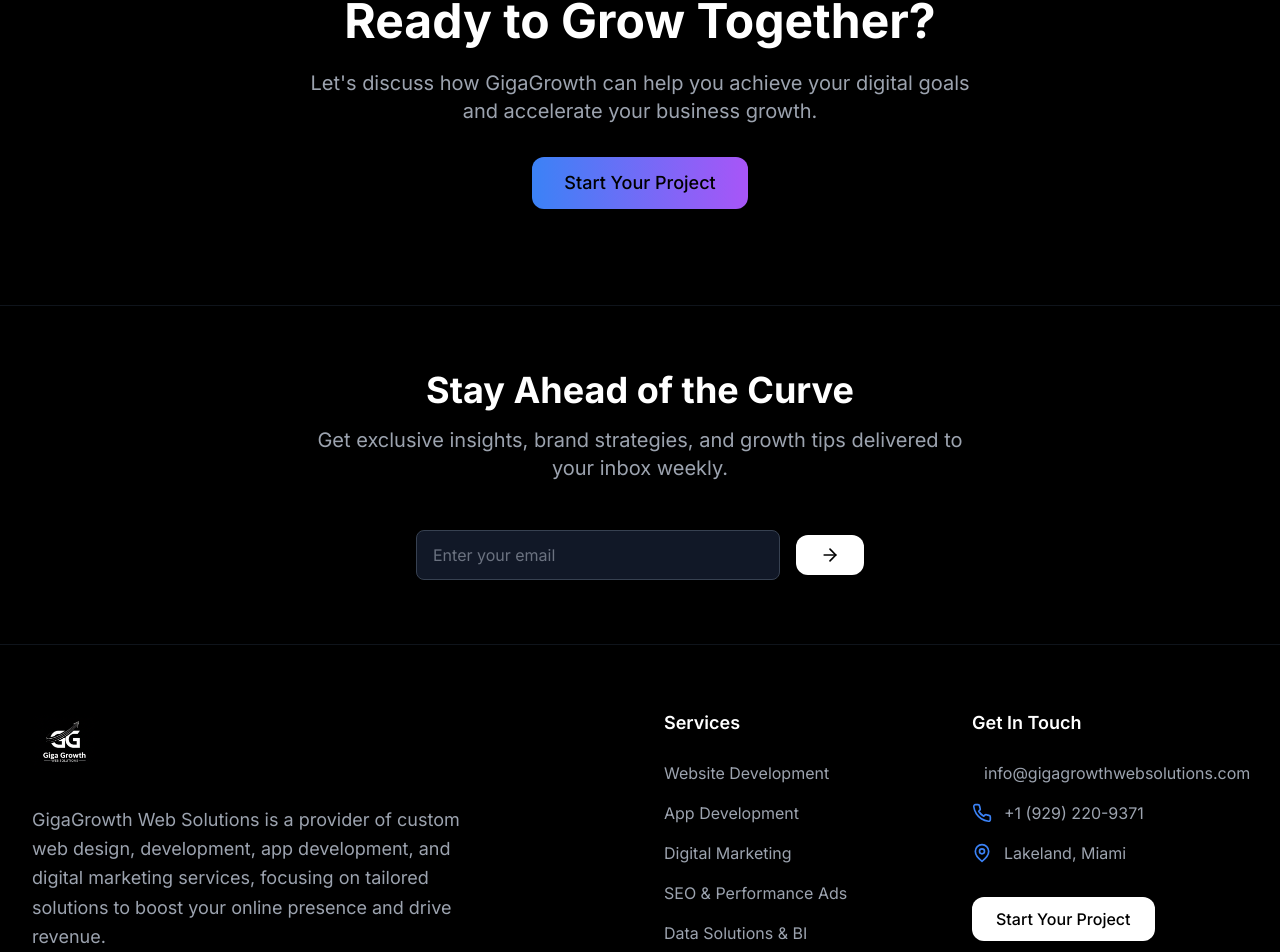
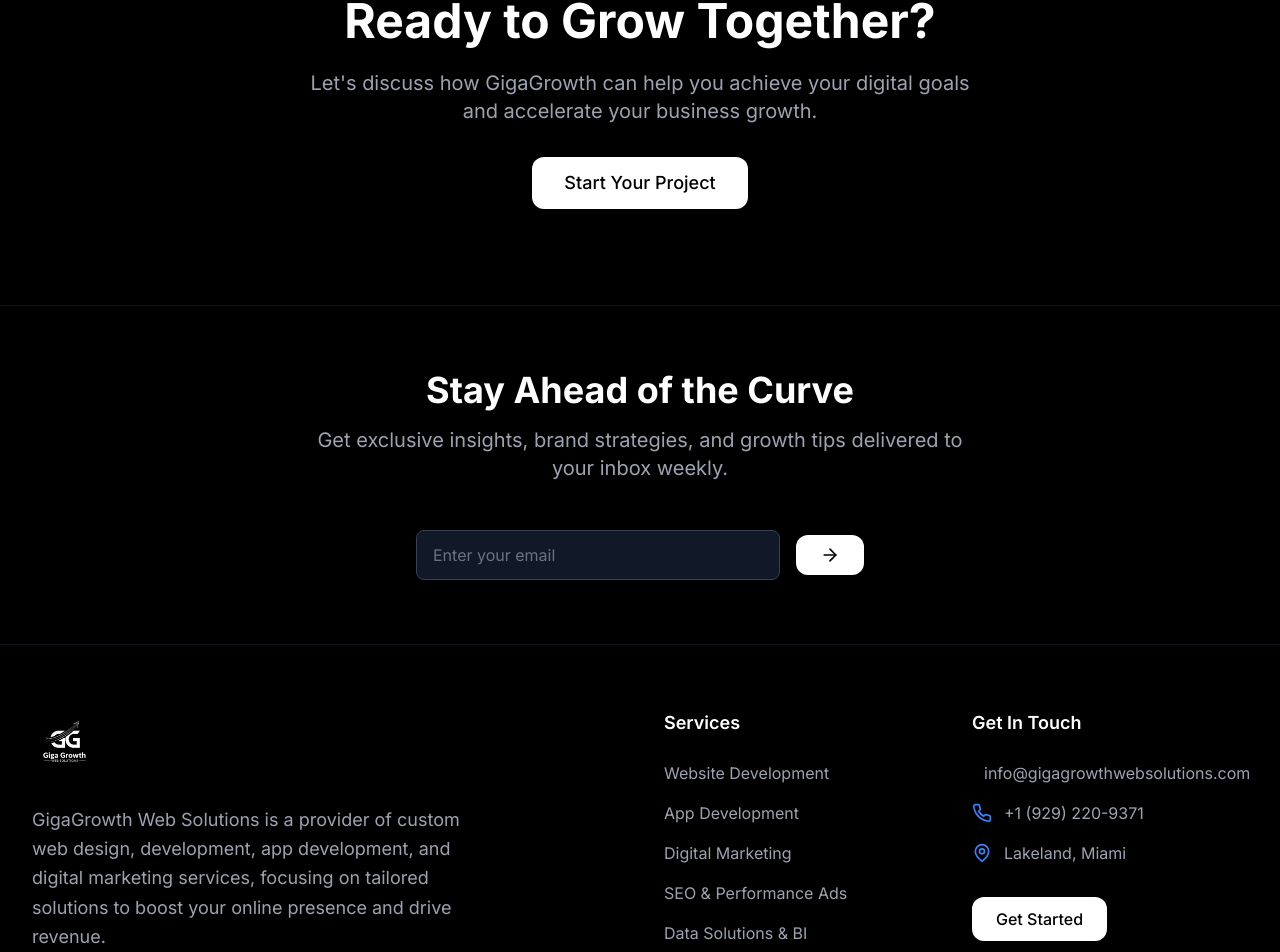
Before and after one commit to gigagrow/website, a Next.js app: page /about in a window 1280 px wide. Shown: the part 4297-5249 px from the top of the page. Built offline with nearby package versions, Linux system fonts and the light colour scheme.

Commit message:
feat: update CTA links to "/get-started" and adjust button styles

```diff
--- a/components/about-us.tsx
+++ b/components/about-us.tsx
@@ -167,8 +167,8 @@ export default function AboutUs() {
             <p className="text-xl text-gray-400 mb-8 max-w-2xl mx-auto">
               Let's discuss how GigaGrowth can help you achieve your digital goals and accelerate your business growth.
             </p>
-            <Link href="/contact">
-              <AnimatedButton size="lg" className="bg-gradient-to-r from-blue-500 to-purple-500 hover:from-blue-600 hover:to-purple-600">
+            <Link href="/get-started">
+              <AnimatedButton size="lg" className="bg-white text-black hover:bg-gray-100">
                 Start Your Project
               </AnimatedButton>
             </Link>
--- a/components/animated-footer.tsx
+++ b/components/animated-footer.tsx
@@ -183,12 +183,12 @@ export default function AnimatedFooter() {
               </div>
 
               <div className="mt-8">
-                <Link href="/inquiry">
+                <Link href="/get-started">
                   <AnimatedButton
                     className="w-full bg-white text-black hover:bg-gray-100"
                     gradient="radial-gradient(circle, rgba(59,130,246,0.2) 0%, rgba(37,99,235,0.1) 50%, rgba(29,78,216,0) 100%)"
                   >
-                    Start Your Project
+                    Get Started
                   </AnimatedButton>
                 </Link>
               </div>
--- a/components/cta.tsx
+++ b/components/cta.tsx
@@ -1,4 +1,5 @@
 import GlowButton from "./glow-button"
+import Link from "next/link"
 
 export default function CTA() {
   return (
@@ -14,9 +15,11 @@ export default function CTA() {
         </p>
 
         <div className="flex flex-col sm:flex-row gap-4 justify-center items-center">
-          <GlowButton size="lg" className="px-8 py-4 text-lg">
-            Start Your Transformation
-          </GlowButton>
+          <Link href="/get-started">
+            <GlowButton size="lg" className="px-8 py-4 text-lg">
+              Start Your Transformation
+            </GlowButton>
+          </Link>
           <button className="text-white hover:text-blue-400 transition-colors font-medium">
             Schedule Free Consultation
           </button>
--- a/components/enhanced-timeline.tsx
+++ b/components/enhanced-timeline.tsx
@@ -58,7 +58,7 @@ const events: TimelineEvent[] = [
 ]
 
 export default function EnhancedTimeline() {
-  const { ref, inView } = useInView({ threshold: 0.1, once: true })
+  const { ref, inView } = useInView({ threshold: 0.1, once: false })
 
   return (
     <div className="w-full py-24">
--- a/components/glow-button.tsx
+++ b/components/glow-button.tsx
@@ -23,13 +23,13 @@ export default function GlowButton({
 }: GlowButtonProps) {
   return (
     <div className="relative group">
-      <div className="absolute -inset-0.5 bg-gradient-to-r from-blue-600 to-blue-400 rounded-lg blur opacity-0 group-hover:opacity-75 transition duration-300 group-hover:duration-200" />
+      <div className="absolute -inset-0.5 bg-gradient-to-r from-white to-gray-100 rounded-lg blur opacity-0 group-hover:opacity-75 transition duration-300 group-hover:duration-200" />
       <Button
         type={type}
         variant={variant}
         size={size}
         className={cn(
-          "relative bg-blue-600 hover:bg-blue-700 text-white border-0 transition-all duration-200",
+          "relative bg-white hover:bg-gray-100 text-black border-0 transition-all duration-200",
           className,
         )}
         onClick={onClick}
--- a/components/interactive-cta.tsx
+++ b/components/interactive-cta.tsx
@@ -104,10 +104,12 @@ export default function InteractiveCTA() {
                 whileTap={{ scale: 0.95 }}
                 className="flex flex-col sm:flex-row gap-6 justify-center items-center"
               >
-                <GlowButton size="lg" className="px-10 py-6 text-lg">
-                  Start Your Transformation
-                  <ArrowRight className="ml-2 h-5 w-5" />
-                </GlowButton>
+                <Link href="/get-started">
+                  <GlowButton size="lg" className="px-10 py-6 text-lg">
+                    Start Your Transformation
+                    <ArrowRight className="ml-2 h-5 w-5" />
+                  </GlowButton>
+                </Link>
                 <motion.button
                   whileHover={{ x: 5 }}
                   className="text-gray-400 hover:text-white transition-colors font-medium flex items-center"
--- a/components/portfolio-detail.tsx
+++ b/components/portfolio-detail.tsx
@@ -95,9 +95,9 @@ export default function PortfolioDetail({ project }: { project: any }) {
             </div>
 
             {/* CTA */}
-            <Link href="/contact" className="block">
+            <Link href="/get-started" className="block">
               <AnimatedButton size="lg" className="w-full bg-white text-black hover:bg-gray-100">
-                Start Your Project
+                Get Started
               </AnimatedButton>
             </Link>
           </motion.div>
--- a/components/portfolio.tsx
+++ b/components/portfolio.tsx
@@ -248,11 +248,11 @@ export default function Portfolio() {
           <p className="text-gray-400 max-w-2xl mx-auto mb-6">
             Let's work together to create something amazing for your business
           </p>
-          <a href="/contact">
+          <Link href="/get-started">
             <AnimatedButton size="lg" className="bg-white text-black hover:bg-gray-100">
               Get Started Today
             </AnimatedButton>
-          </a>
+          </Link>
         </motion.div>
       </div>
     </section>
--- a/components/service-detail-enhanced.tsx
+++ b/components/service-detail-enhanced.tsx
@@ -55,9 +55,11 @@ export default function ServiceDetailEnhanced({
             <div>
               <h1 className="text-4xl sm:text-5xl lg:text-6xl font-bold text-white mb-6">{title}</h1>
               <p className="text-xl text-gray-300 mb-8 leading-relaxed">{description}</p>
-              <button className="bg-blue-600 hover:bg-blue-700 text-white px-8 py-3 rounded-lg font-semibold transition-colors">
-                Get Started
-              </button>
+              <Link href="/get-started">
+                <button className="bg-white text-black hover:bg-gray-100 px-8 py-3 rounded-lg font-semibold transition-colors">
+                  Get Started
+                </button>
+              </Link>
             </div>
             <motion.div
               initial={{ opacity: 0, scale: 0.95 }}
@@ -151,9 +153,11 @@ export default function ServiceDetailEnhanced({
           <p className="text-xl text-blue-100 mb-8">
             Let's discuss how we can help your business succeed with {title.toLowerCase()}
           </p>
-          <button className="bg-white text-blue-600 hover:bg-gray-100 px-8 py-3 rounded-lg font-semibold transition-colors">
-            Schedule a Consultation
-          </button>
+          <Link href="/get-started">
+            <button className="bg-white text-blue-600 hover:bg-gray-100 px-8 py-3 rounded-lg font-semibold transition-colors">
+              Get Started Now
+            </button>
+          </Link>
         </div>
       </section>
     </div>
--- a/components/success-stories.tsx
+++ b/components/success-stories.tsx
@@ -2,6 +2,7 @@
 
 import { motion } from "framer-motion"
 import Image from "next/image"
+import Link from "next/link"
 import { ArrowRight, Star, Quote } from "lucide-react"
 import GlowButton from "./glow-button"
 
@@ -202,10 +203,12 @@ export default function SuccessStories() {
           <p className="text-xl text-gray-400 max-w-3xl mx-auto mb-8">
             Let's create a marketing strategy that delivers real results for your business.
           </p>
-          <GlowButton size="lg" className="px-10 py-6 text-lg bg-white text-black hover:bg-gray-100">
-            Start Your Journey
-            <ArrowRight className="ml-2 h-5 w-5" />
-          </GlowButton>
+          <Link href="/get-started">
+            <GlowButton size="lg" className="px-10 py-6 text-lg bg-white text-black hover:bg-gray-100">
+              Start Your Journey
+              <ArrowRight className="ml-2 h-5 w-5" />
+            </GlowButton>
+          </Link>
         </motion.div>
       </div>
     </section>
```
Also changed, not shown: about-page.png (added), about-timeline.png (added).
